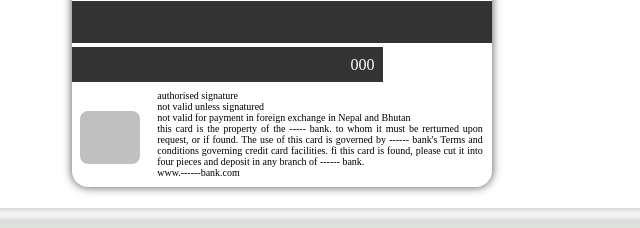
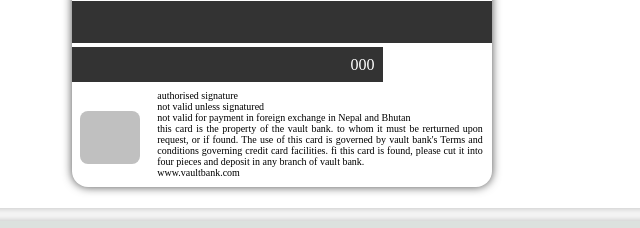
Before and after one commit to Web-Vault/last-try, a plain HTML site: page dashboard.html in a window 1280 px wide. Shown: the part 1013-1241 px from the top of the page, 358-998 px from the left. Drawn offline with Linux system fonts and the light colour scheme.

Commit message:
Update dashboard.html

```diff
--- a/dashboard.html
+++ b/dashboard.html
@@ -167,11 +167,11 @@
                                                                       <p>not valid for payment in foreign exchange in
                                                                                 Nepal and
                                                                                 Bhutan</p>
-                                                                      <p>this card is the property of the ----- bank. to
+                                                                      <p>this card is the property of the vault bank. to
                                                                                 whom it
                                                                                 must be rerturned upon request, or if
                                                                                 found. The
-                                                                                use of this card is governed by ------
+                                                                                use of this card is governed by vault
                                                                                 bank's
                                                                                 Terms and conditions governing credit
                                                                                 card
@@ -179,8 +179,8 @@
                                                                                 please cut it
                                                                                 into four pieces and deposit in any
                                                                                 branch of
-                                                                                ------ bank.</p>
-                                                                      <p>www.------bank.com</p>
+                                                                                vault bank.</p>
+                                                                      <p>www.vaultbank.com</p>
                                                             </div>
                                                   </div>
                                         </div>
```
